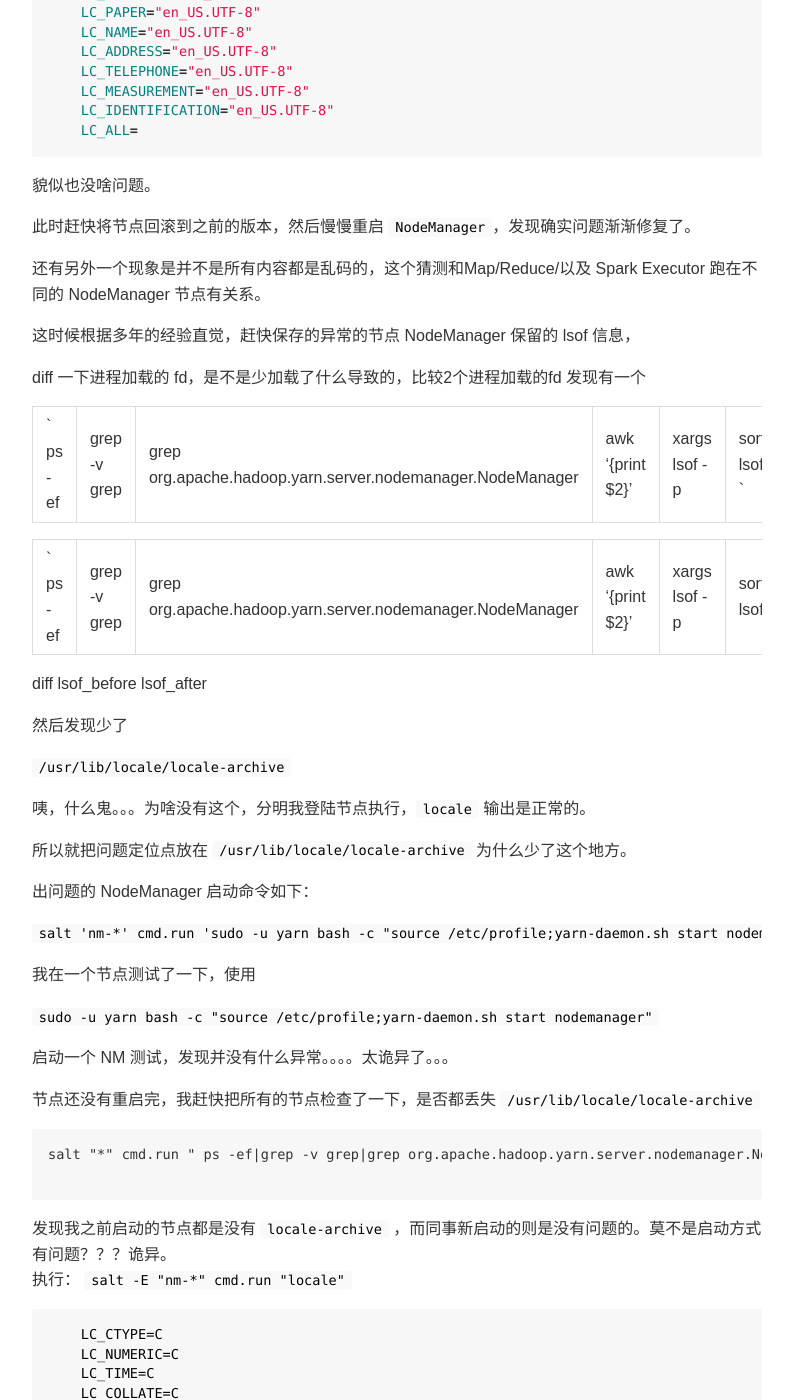
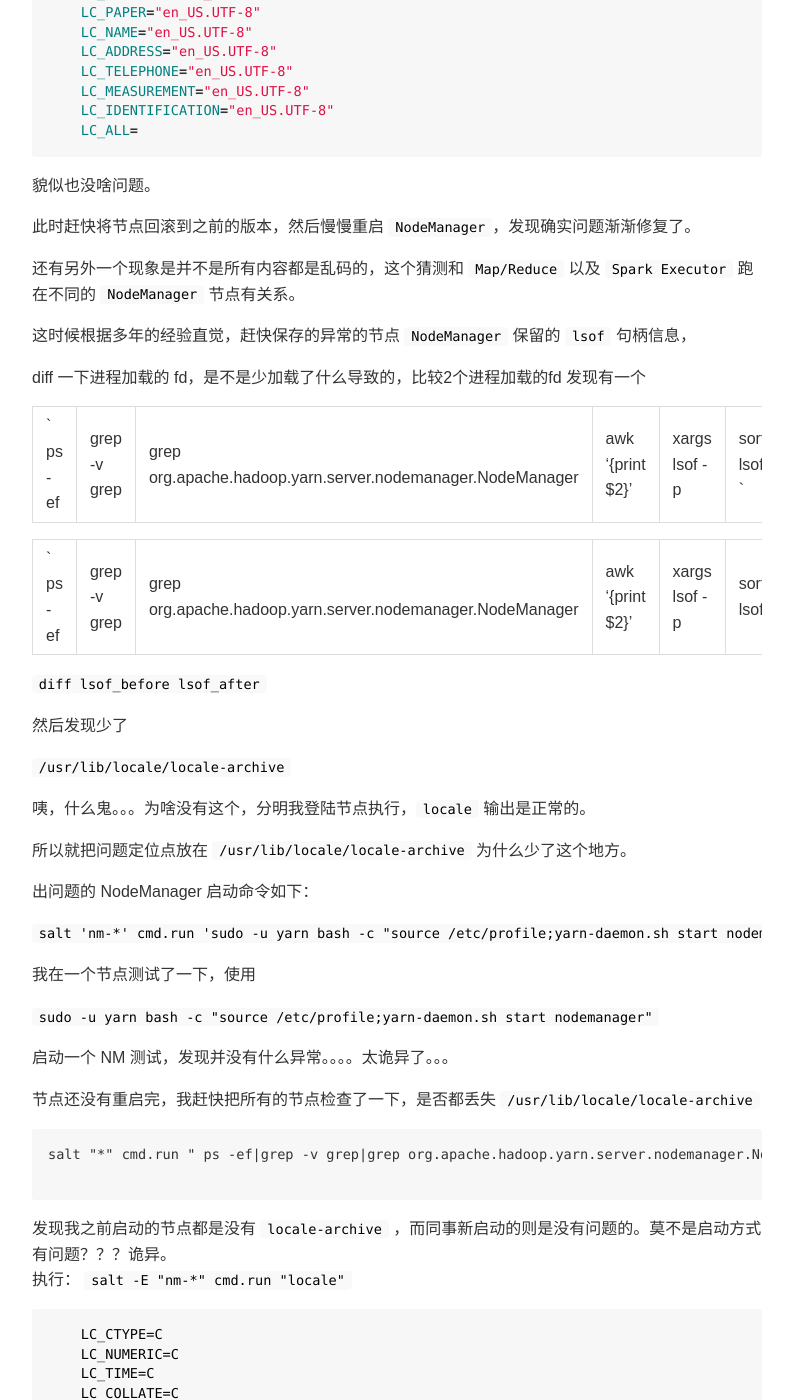
Before and after one commit to utf7/utf7.github.io, a Jekyll site: the page built from _posts/2020-11-10-salt-locale-problem.md, in a window 1280 px wide and 1400 px high, scrolled down 1090 px. Shown: the whole window, without its empty margins (118-911 px from the left). Built offline with Jekyll 4.4.1, drawn with Linux system fonts in a browser that asks for light colours; comment, search, counter and statistics services are not loaded; some of the changed text lies outside the part shown.

Commit message:
Update 2020-11-10-salt-locale-problem.md

````diff
--- a/_posts/2020-11-10-salt-locale-problem.md
+++ b/_posts/2020-11-10-salt-locale-problem.md
@@ -60,9 +60,9 @@ spark-submit client 模式则没有问题，cluster 模式则会有问题。
 
 此时赶快将节点回滚到之前的版本，然后慢慢重启 `NodeManager`，发现确实问题渐渐修复了。
 
-还有另外一个现象是并不是所有内容都是乱码的，这个猜测和Map/Reduce/以及 Spark Executor 跑在不同的 NodeManager 节点有关系。
+还有另外一个现象是并不是所有内容都是乱码的，这个猜测和 `Map/Reduce` 以及 `Spark Executor` 跑在不同的 `NodeManager` 节点有关系。
 
-这时候根据多年的经验直觉，赶快保存的异常的节点 NodeManager 保留的 lsof 信息，
+这时候根据多年的经验直觉，赶快保存的异常的节点 `NodeManager` 保留的 `lsof` 句柄信息，
 
  diff 一下进程加载的 fd，是不是少加载了什么导致的，比较2个进程加载的fd 发现有一个
 
@@ -70,7 +70,7 @@ spark-submit client 模式则没有问题，cluster 模式则会有问题。
 
 ` ps -ef|grep -v grep|grep org.apache.hadoop.yarn.server.nodemanager.NodeManager|awk '{print $2}'|xargs lsof -p |sort -n  > lsof_after`
 
-diff lsof_before lsof_after
+`diff lsof_before lsof_after`
 
 然后发现少了
 
@@ -120,15 +120,15 @@ salt "*" cmd.run " ps -ef|grep -v grep|grep org.apache.hadoop.yarn.server.nodema
 ```
 发现 `locale` 很多输出都是`C`，这个与我之前在机器上面执行的结果是不一致的。
 
-所以应该是salt 导致的，问了一下同事是如何重启的，他是kill 掉 `NodeManager`,并没有启动，而是让监控脚本自动拉起的。
+所以应该是 `salt` 导致的，问了一下同事是如何重启的，他是kill 掉 `NodeManager`,并没有启动，而是让监控脚本自动拉起的。
 
-而我当时为了启动快一些，是直接使用salt 批量stop然后start 的。
+而我当时为了启动快一些，是直接使用 `salt` 批量 `stop` 然后 `start` 的。
 
-至此原因排查出来的，原来是salt的锅。
+至此原因排查出来的，原来是 `salt` 的锅。
 
 后来去github 把salt 代码拉了下来，看了一下。问题出在这边：
 
-salt 默认会reset_system_locale,代码截图如下：
+`salt` 默认会 `reset_system_locale`,代码截图如下：
 
 
 
@@ -161,7 +161,7 @@ salt 默认会reset_system_locale,代码截图如下：
 `salt 'nm-*' cmd.run  'locale'`
 
 PS：
-关于 locale ： 可参考如下几个链接：
+关于 `locale` ： 可参考如下几个链接：
 
 1.https://wiki.archlinux.org/index.php/locale
 2.https://man7.org/linux/man-pages/man1/localedef.1.html
````
Also changed, not shown: other parts of _posts/2020-11-10-salt-locale-problem.md (+2 -2 lines).
